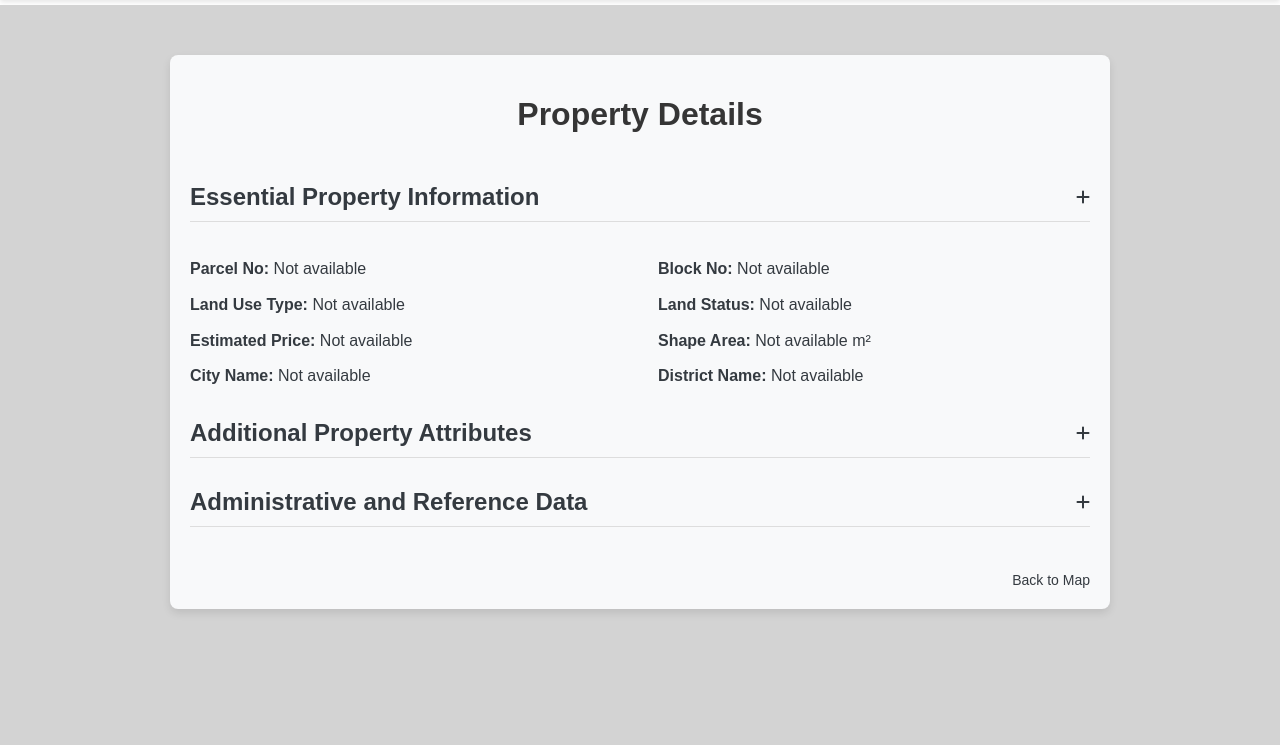
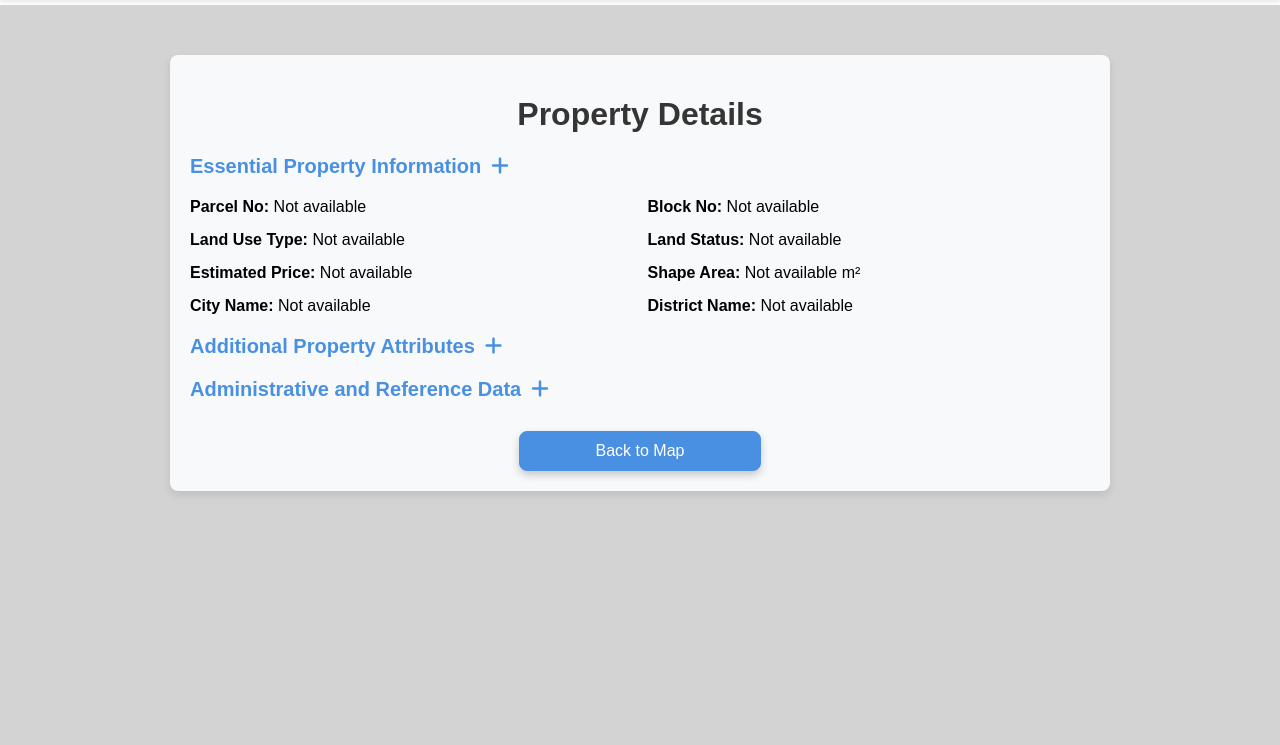
Before and after one commit to SalmanSaleh1/Real-Estate-Estimator, a Flask app: template src/flask_website/templates/property_details.html in a window 1280 px wide. Shown: the part 76-821 px from the top of the page. Run offline with Flask 3, Linux system fonts and the light colour scheme; the template is opened without the code that fills it, so the values that code supplies are empty; parts of the project's set-up code (start-up, migrations or seed data) failed here and were passed over.

Commit message:
#14 modifications in the property details
change the colors and the button style

```diff
--- a/src/flask_website/static/css/property-details.css
+++ b/src/flask_website/static/css/property-details.css
@@ -1,96 +1,92 @@
-/* Container Style */
+/* Property Details Page Styling */
 .detail-card {
+    background-color: #f8f9fa;
+    padding: 20px;
+    border-radius: 8px;
+    box-shadow: 0 4px 8px rgba(0, 0, 0, 0.1);
+    max-width: 900px;
+    margin: auto;
     margin-top: 50px;
-    padding: 20px;
-    background-color: #f8f9fa; /* Light background color */
-    border-radius: 8px;
-    max-width: 900px;
-    margin-left: auto;
-    margin-right: auto;
-    box-shadow: 0 4px 8px rgba(0, 0, 0, 0.1);
-    max-height: 90vh; /* Limits container height to 90% of viewport */
-    overflow-y: auto; /* Enables vertical scrolling when content exceeds */
-    display: flex;
-    flex-direction: column; /* Ensures button stays at the bottom */
+    max-height: 80vh; /* Limit height to 80% of viewport height */
+    overflow-y: auto; /* Add vertical scrolling if content exceeds max height */
   }
 
-/* Main Header Styling */
-header h1 {
-    font-size: 2rem; /* Slightly smaller title */
-    color: #000000; /* Black color for the title */
+  /* Header styling */
+  .text-center {
     text-align: center;
+    color: rgba(0, 0, 0, 0.788);
+    font-size: 2rem;
+    font-weight: bold;
+  }
+
+  /* Section styling */
+  .info-wrapper {
+    margin-top: 20px;
+  }
+
+  .info-section {
     margin-bottom: 20px;
   }
 
-/* Section Header (Subtitle) Styling */
   .card-subtitle {
-    font-size: 1.5rem; /* Slightly smaller than before */
-    color: #343a40; /* Dark grey color for subtitles */
-    font-weight: bold;
-    margin-top: 30px;
-    padding-bottom: 10px;
-    border-bottom: 1px solid #ddd; /* Thin separator line */
+    font-size: 1.25rem;
+    color: #4a90e2;
     cursor: pointer;
     display: flex;
-    justify-content: space-between;
     align-items: center;
-    transition: color 0.3s ease-in-out;
+    gap: 10px;
+    font-weight: bold;
   }
 
-.card-subtitle:hover {
-    color: #495057; /* Slightly lighter grey on hover */
+  .toggle-icon {
+    transition: transform 0.3s ease;
   }
 
-/* Icon Styling */
-.toggle-icon {
-    font-size: 1rem;
-    color: #343a40; /* Dark grey color for consistency */
-}
-
-/* Row and Column Styling for Left-Right Alignment */
   .row {
     display: flex;
     flex-wrap: wrap;
-    justify-content: space-between;
-    transition: max-height 0.3s ease; /* Smooth transition */
+    gap: 15px;
+    margin-top: 10px;
   }
 
   .col {
-    flex: 0 0 48%; /* Each column takes 48% of the width to allow for spacing */
-    margin-top: 10px;
-    font-size: 1rem; /* Consistent font size with paragraph text */
-    line-height: 1.6;
-    color: #343a40; /* Dark grey color for text */
+    flex: 1 1 45%;
+    color: #000000;
+    font-size: 1rem;
   }
 
-/* Strong Text */
-.col strong {
-    color: #343a40; /* Changed emphasized text to dark grey */
+  /* Label color for each group info */
+  .info-label {
+    color: rgba(0, 0, 0, 0.788); /* Same color as "Property Details" title */
+    font-weight: bold;
   }
 
-/* Custom Button Styling - Positioned at Bottom */
+  /* Centering container for button */
   .button-container {
-    margin-top: auto; /* Pushes the button to the bottom */
-    text-align: right;
-    padding-top: 20px;
+    display: flex;
+    justify-content: center;
+    align-items: center;
+    margin-top: 30px;
   }
 
+  /* Custom Button styling for "Back to Map" */
   .custom-button {
-    font-size: 14px;
-    color: #343a40; /* Dark grey color for button */
+    background-color: #4a90e2;
+    color: white;
+    padding: 10px 20px;
+    border: 1px solid #4a90e2;
+    border-radius: 8px;
+    cursor: pointer;
+    font-size: 1rem;
+    box-shadow: 0px 4px 8px rgba(0, 0, 0, 0.2);
+    transition: background-color 0.3s ease, box-shadow 0.3s ease;
+    max-width: 200px;
+    width: 100%;
+    text-align: center;
     text-decoration: none;
-    transition: color 0.3s;
   }
 
   .custom-button:hover {
-    color: #495057;
-    text-decoration: underline;
+    background-color: #357ABD;
+    box-shadow: 0px 6px 12px rgba(0, 0, 0, 0.3);
   }
-
-/* Adjustments for smaller screens */
-@media (max-width: 768px) {
-    .col {
-        flex: 0 0 100%;
-        max-width: 100%;
-    }
-}
--- a/src/flask_website/templates/property_details.html
+++ b/src/flask_website/templates/property_details.html
@@ -11,7 +11,7 @@
 {% block body %}
     <div id="property-details-container" class="detail-card">
         <header>
-            <h1 class="text-center" style="color: rgba(0, 0, 0, 0.788);">Property Details</h1>
+            <h1 class="text-center">Property Details</h1>
         </header>
 
         <div class="info-wrapper">
@@ -65,7 +65,7 @@
         </div>
 
         <!-- Back to Map Button -->
-        <div class="button-container text-right">
+        <div class="button-container">
             <a href="/" class="custom-button">Back to Map</a>
         </div>
     </div>
```
Lines whose indentation alone changed are shown as unchanged.
